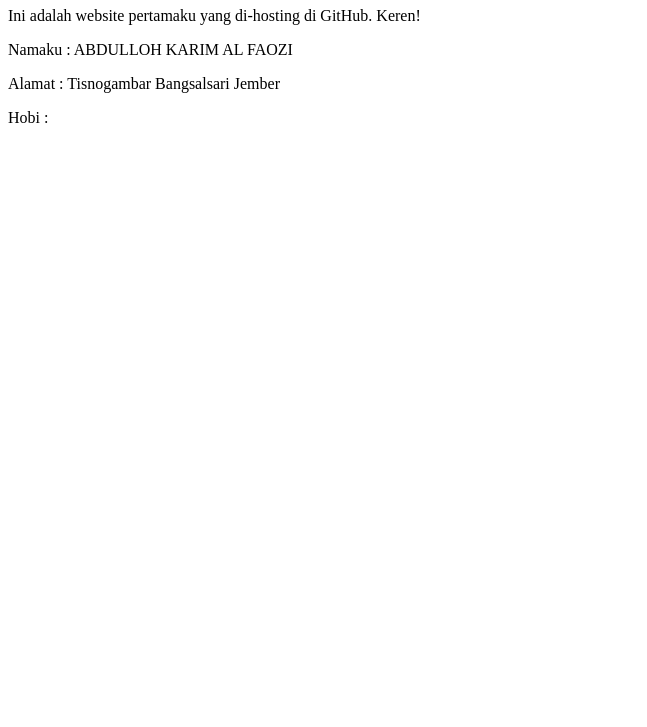
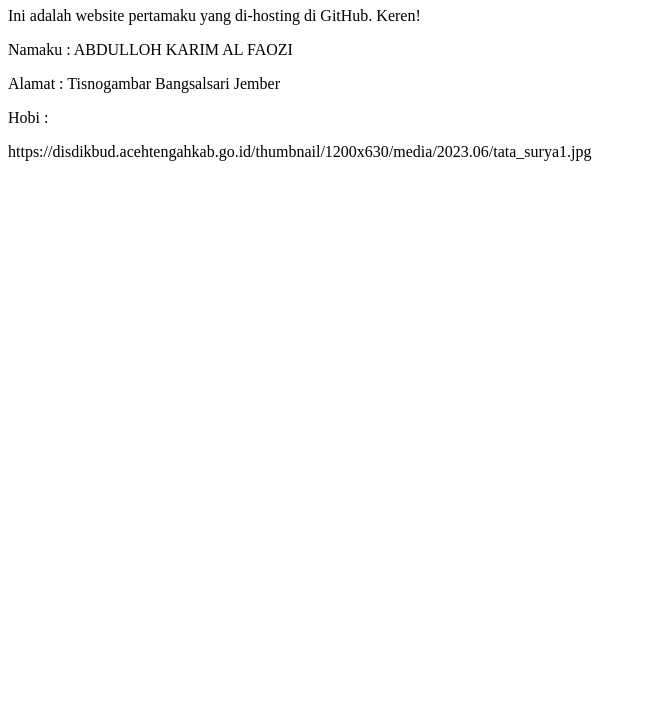
Before and after one commit to smpplusdarussalam-cyber/latihanhostingpertama, a plain HTML site: page index.html in a window 1280 px wide. Shown: the part 73-800 px from the top of the page, without its empty margins (0-647 px from the left). Drawn offline with Linux system fonts and the light colour scheme.

Commit message:
Update index.html

```diff
--- a/index.html
+++ b/index.html
@@ -9,5 +9,6 @@
     <p>Namaku   : ABDULLOH KARIM AL FAOZI</p>
     <p>Alamat   : Tisnogambar Bangsalsari Jember</p>
     <p>Hobi     : </p>
+    https://disdikbud.acehtengahkab.go.id/thumbnail/1200x630/media/2023.06/tata_surya1.jpg
 </body>
 </html>
```
